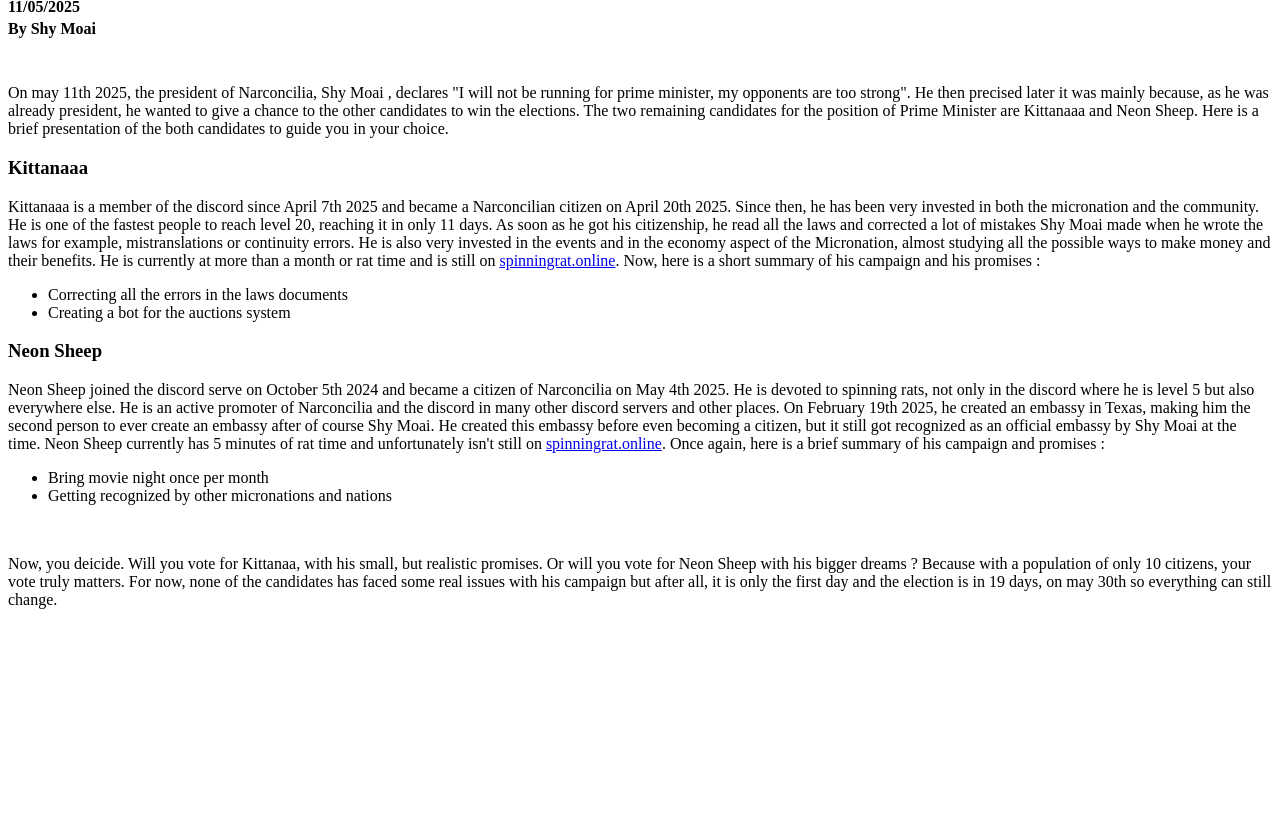
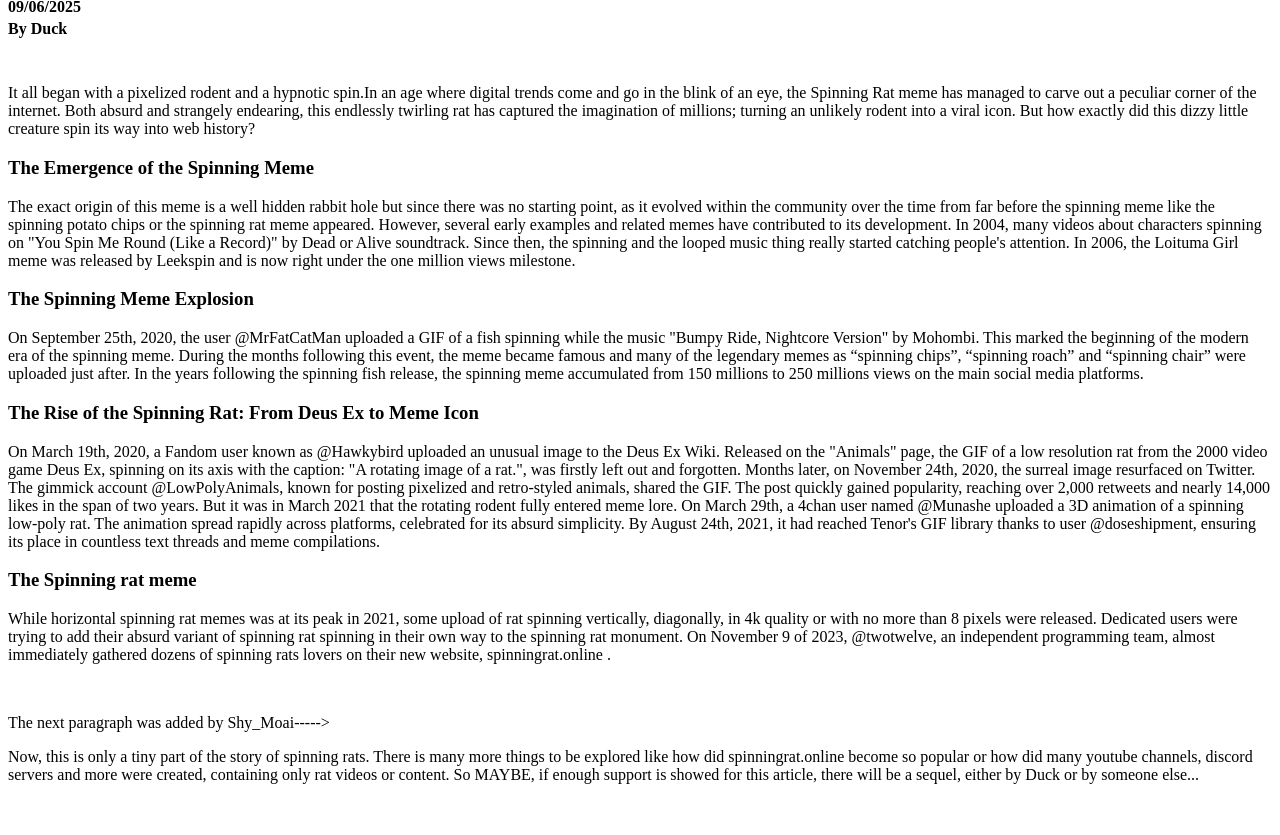
Before and after one commit to ShyMoai/narconcilia, a plain HTML site: page news.html in a window 1280 px wide. Shown: the part 665-1500 px from the top of the page. Drawn offline with Linux system fonts and the light colour scheme.

Commit message:
Update news.html

```diff
--- a/news.html
+++ b/news.html
@@ -23,6 +23,42 @@
     </div>
     <br><br>
     <div id="news">
+        <div id="new2">
+            <h1>How the Spinning Rat Meme was Born</h1>
+            <img src="https://file.garden/Z8moUZIjfg3Igpm6/cover1.jpg" width="512">
+            <h4>09/06/2025</h4>
+            <h4>By Duck</h4>
+            <br>
+            <p>It all began with a pixelized rodent and a hypnotic spin.In an age where digital trends come and go in the blink of an eye, the Spinning Rat meme has managed to carve out a peculiar
+                corner of the internet. Both absurd and strangely endearing, this endlessly twirling rat has captured the imagination of millions; turning an unlikely rodent into a viral icon. But
+                how exactly did this dizzy little creature spin its way into web history?</p>
+            <h3>The Emergence of the Spinning Meme</h3>
+            <p>The exact origin of this meme is a well hidden rabbit hole but since there was no starting point, as it evolved within the community over the time from far before the spinning meme
+                like the spinning potato chips or the spinning rat meme appeared. However, several early examples and related memes have contributed to its development. In 2004, many videos about
+                characters spinning on "You Spin Me Round (Like a Record)" by Dead or Alive soundtrack. Since then, the spinning and the looped music thing really started catching people's
+                attention. In 2006, the Loituma Girl meme was released by Leekspin and is now right under the one million views milestone.</p>
+            <h3>The Spinning Meme Explosion</h3>
+            <p>On September 25th, 2020, the user @MrFatCatMan uploaded a GIF of a fish spinning while the music "Bumpy Ride, Nightcore Version" by Mohombi. This marked the beginning of the modern era
+                of the spinning meme. During the months following this event, the meme became famous and many of the legendary memes as “spinning chips”, “spinning roach” and “spinning chair” were
+                uploaded just after. In the years following the spinning fish release, the spinning meme accumulated from 150 millions to 250 millions views on the main social media platforms.</p>
+            <h3>The Rise of the Spinning Rat: From Deus Ex to Meme Icon</h3>
+            <p>On March 19th, 2020, a Fandom user known as @Hawkybird uploaded an unusual image to the Deus Ex Wiki. Released on the "Animals" page, the GIF of a low resolution rat from the 2000
+                video game Deus Ex, spinning on its axis with the caption: "A rotating image of a rat.", was firstly left out and forgotten. Months later, on November 24th, 2020, the surreal image
+                resurfaced on Twitter. The gimmick account @LowPolyAnimals, known for posting pixelized and retro-styled animals, shared the GIF. The post quickly gained popularity, reaching over
+                2,000 retweets and nearly 14,000 likes in the span of two years. But it was in March 2021 that the rotating rodent fully entered meme lore. On March 29th, a 4chan user named @Munashe
+                uploaded a 3D animation of a spinning low-poly rat. The animation spread rapidly across platforms, celebrated for its absurd simplicity. By August 24th, 2021, it had reached Tenor's
+                GIF library thanks to user @doseshipment, ensuring its place in countless text threads and meme compilations.</p>
+            <h3>The Spinning rat meme</h3>
+            <p>While horizontal spinning rat memes was at its peak in 2021, some upload of rat spinning vertically, diagonally, in 4k quality or with no more than 8 pixels were released. Dedicated
+                users were trying to add their absurd variant of spinning rat spinning in their own way to the spinning rat monument. On November 9 of 2023, @twotwelve, an independent programming
+                team, almost immediately gathered dozens of spinning rats lovers on their new website, spinningrat.online .</p>
+            <br>
+            <p>The next paragraph was added by Shy_Moai-----></p>
+            <p>Now, this is only a tiny part of the story of spinning rats. There is many more things to be explored like how did spinningrat.online become so popular or how did many youtube channels,
+                discord servers and more were created, containing only rat videos or content. So MAYBE, if enough support is showed for this article, there will be a sequel, either by Duck or by someone
+                else...</p>
+        </div>
+        <br><br><br><br><br><br><br><br>
         <div id="new1">
             <h1>President Drops out a Day After the Campaign Started</h1>
             <img src="https://file.garden/Z8moUZIjfg3Igpm6/%F0%9F%91%89%F0%9F%91%88.png" width="512">
```
